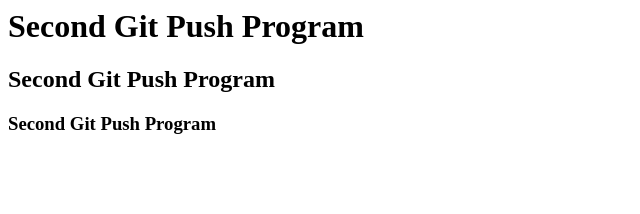
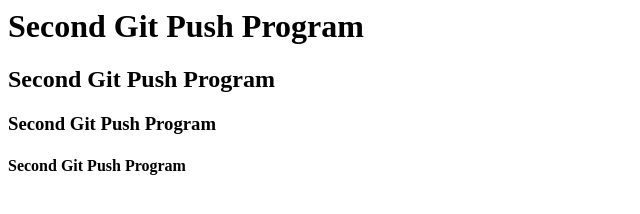
Before and after one commit to narasimhareddyprostack/March9AM, a plain HTML site: page contact.html in a window 1280 px wide. Shown: the whole page, without its empty margins (0-640 px from the left). Drawn offline with Linux system fonts and the light colour scheme.

Commit message:
commited by Muneswar

```diff
--- a/contact.html
+++ b/contact.html
@@ -4,6 +4,7 @@
         <h1>Second Git Push Program</h1>
         <h2>Second Git Push Program</h2>
         <h3>Second Git Push Program</h3>
+        <h4>Second Git Push Program</h4>
 
     </body>
 </html>
```
